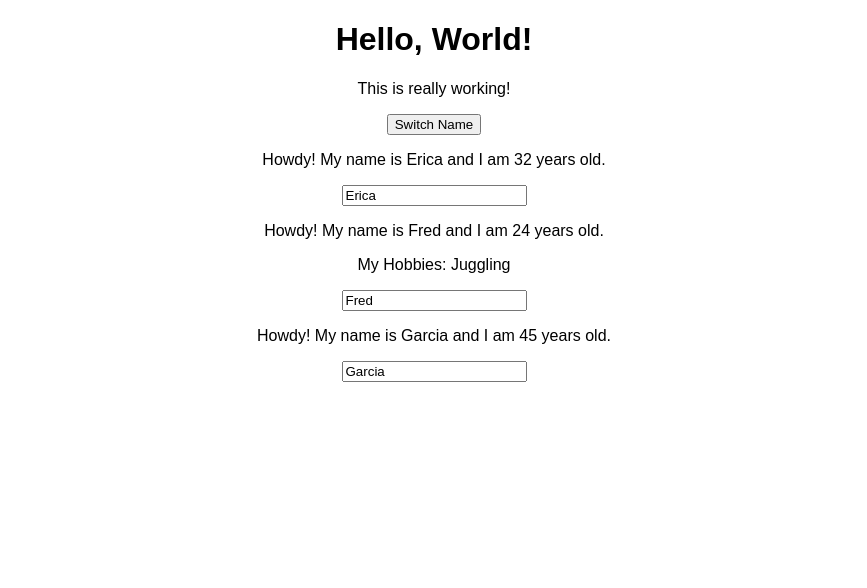
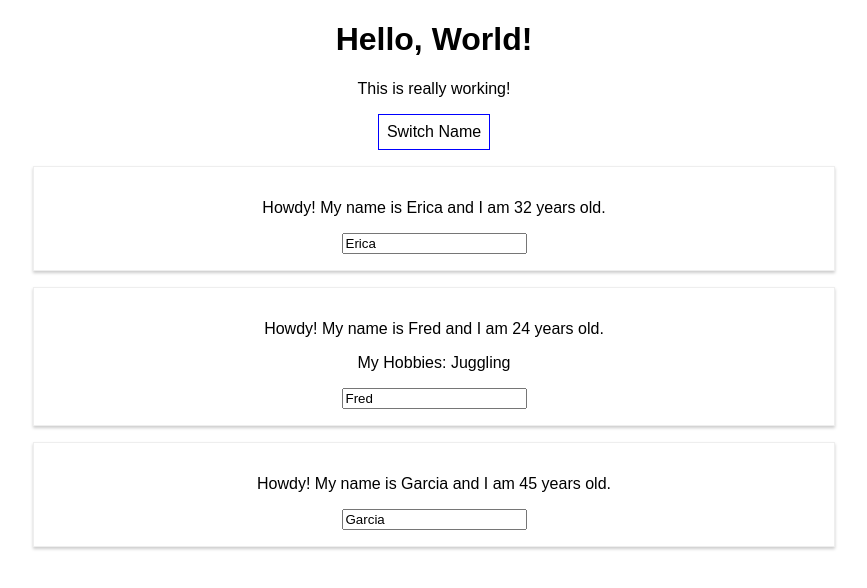
Before and after one commit to evannor/react-complete-guide, a React (Create React App) app: page / in a window 1280 px wide. Shown: the top 588 px of the page, without its empty margins (206-1073 px from the left). Built offline with nearby package versions, Linux system fonts and the light colour scheme.

Commit message:
Adding stylesheets and inline styles

```diff
--- a/src/App.js
+++ b/src/App.js
@@ -34,11 +34,18 @@
   };
 
   render() {
+    const style = {
+      backgroundColor: "white",
+      font: "inherit",
+      border: "1px solid blue",
+      padding: "8px",
+      cursor: "pointer",
+    };
     return (
       <div className="App">
         <h1>Hello, World!</h1>
         <p>This is really working!</p>
-        <button onClick={() => this.switchNameHandler("Becky")}>
+        <button style={style} onClick={() => this.switchNameHandler("Becky")}>
           Switch Name
         </button>
         <Person
--- /dev/null
+++ b/src/Person/Person.css
@@ -0,0 +1,8 @@
+.Person {
+  width: 60%;
+  margin: 16px auto;
+  border: 1px solid #eee;
+  box-shadow: 0 2px 3px #ccc;
+  padding: 16px;
+  text-align: center;
+}
--- a/src/Person/Person.js
+++ b/src/Person/Person.js
@@ -1,8 +1,9 @@
 import React from "react";
+import "./Person.css";
 
 const Person = (props) => {
   return (
-    <div>
+    <div className="Person">
       <p onClick={props.click}>
         Howdy! My name is {props.name} and I am {props.age} years old.
       </p>
```
